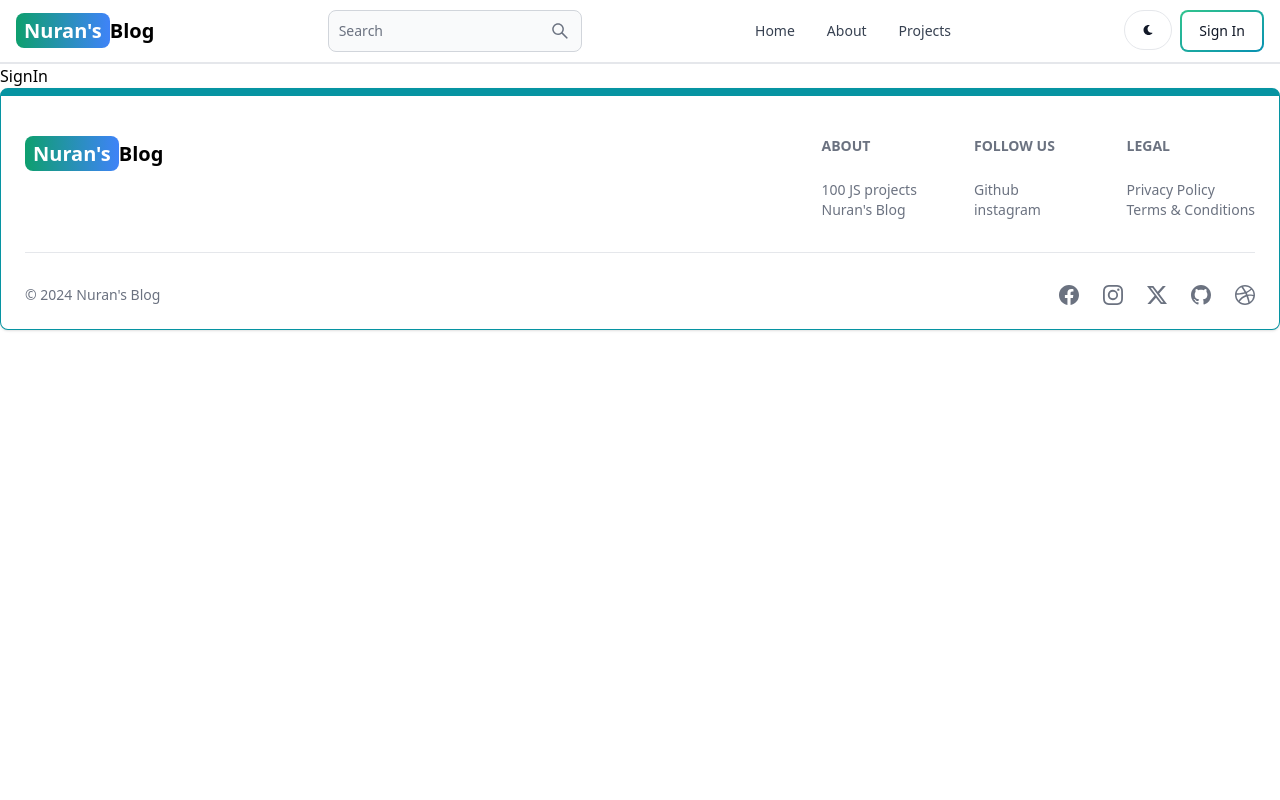
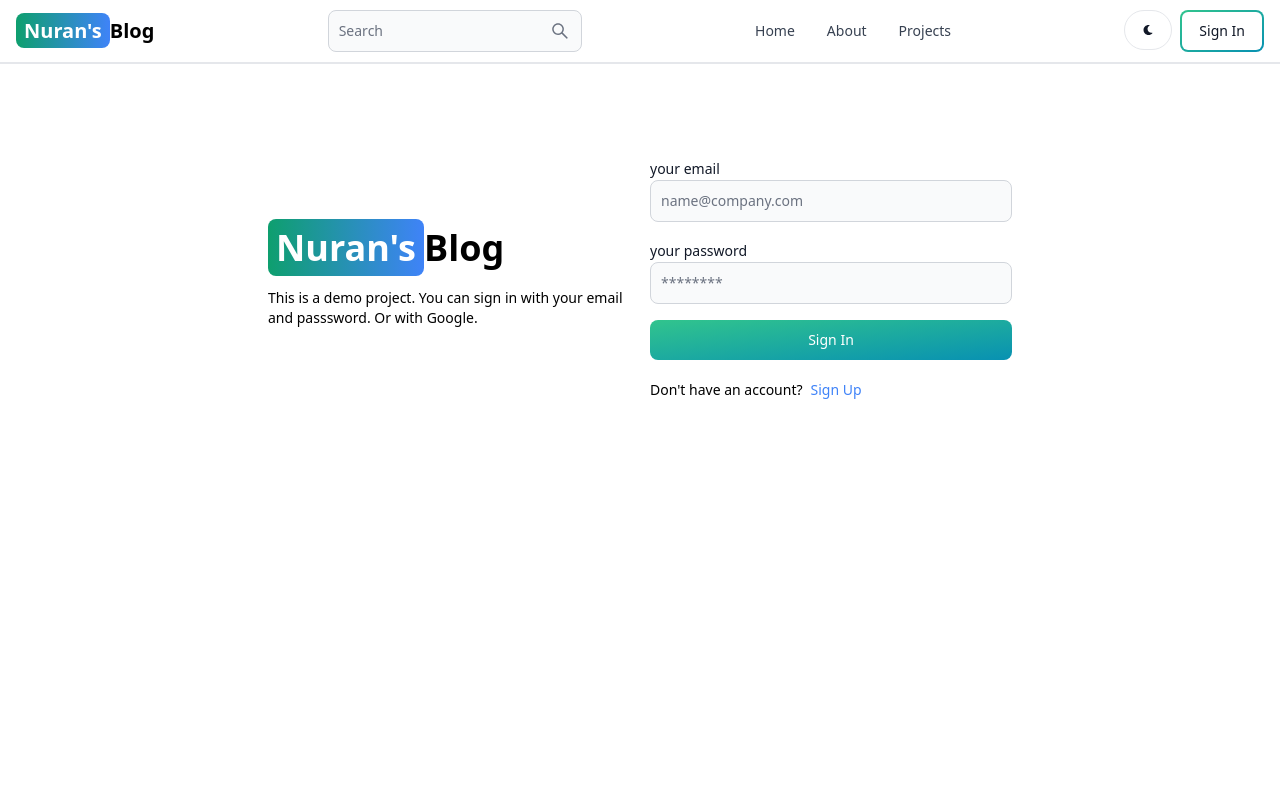
Before and after one commit to nuran912/MERN-blogApp, a React (Vite) app in the folder client/: page /sign-in in a window 1280 px wide. Shown: the top 800 px of the page. Built offline with nearby package versions, Linux system fonts and the light colour scheme.

Commit message:
complete sign in page functionality

```diff
--- a/client/src/Pages/SignIn.jsx
+++ b/client/src/Pages/SignIn.jsx
@@ -1,7 +1,101 @@
-import React from 'react'
+import {Link, useNavigate} from 'react-router-dom';
+import {Button, Label, TextInput, Alert, Spinner} from 'flowbite-react';
+import { useState } from 'react';
 
 export default function SignIn() {
+
+  const [formData,setFormData] = useState({});
+  const [errorMessage, setErrorMessage] = useState(null);
+  const [loading, setLoading] = useState(false);  //for when the page is loading
+  const navigate = useNavigate();
+
+  const handleChange = (e) => {
+    setFormData({...formData, [e.target.id]: e.target.value.trim()})  //if trim() used whitespaces won't be recorded
+  }
+  //since we're submitting it to the database, it takes time so we need to use await so we maje this function asynchronous⬇️
+  const handleSubmit = async (e) => {
+    e.preventDefault(); //to prevent the page from refreshing upon submission by default
+    //to prompt an error if a some part of the form is not filled
+    if(!formData.email || !formData.password){
+      return setErrorMessage(('please fill out all fields'))
+    }
+    try{
+      setLoading(true); //loading phase is set to true when the try starts
+      setErrorMessage(null);  //to cleanup the error message if there's one from the previous instance
+      //this will be used to submit our application⬇️
+      const res = await fetch('/api/auth/signin', {  //fetch method is used to fetch data
+        method: 'POST',
+        headers: {'content-Type': 'application/json'},
+        body: JSON.stringify(formData), //stringify cuz we can't directly send json
+      });
+      const data = await res.json();
+      //to get an error when an already existing username is entered⬇️
+      if(data.success == false){
+        setLoading(false);
+        return setErrorMessage(data.message);
+      }
+      setLoading(false) //if there's no error and everything is fine loading phase will end
+      if(res.ok){
+        navigate('/');
+      }
+    }catch(error){
+      //for example, when the user's internet is slow⬇️
+      setErrorMessage(error.message);
+      setLoading(false); //if there's an error, loading phase will end
+    }
+  }
   return (
-    <div>SignIn</div>
+    <div className='min-h-screen mt-20'>
+      <div className="flex p-3 max-w-3xl mx-auto flex-col md:flex-row md:items-center gap-5">
+        {/* for the left side ⬇️*/}
+        <div className='flex-1'>
+        <Link to="/" className=' text-4xl font-bold dark:text-white'>
+            <span className='px-2 py-1 bg-gradient-to-r from-green-500 via-turqoise-500 to-blue-500 rounded-lg text-white'>
+                Nuran's</span>
+            Blog
+        </Link>
+        <p className="text-sm mt-5">
+          This is a demo project.
+          You can sign in with your email and passsword.
+          Or with Google.
+        </p>
+        </div>
+        {/* for the right side ⬇️*/}
+        <div className='flex-1'>
+          <form className='flex flex-col gap-4' onSubmit={handleSubmit}>
+            <div>
+              <Label value='your email'/>
+              <TextInput type='emailonChange={handleChange' placeholder='name@company.com' id='email' onChange={handleChange}/>
+            </div>
+            <div>
+              <Label value='your password'/>
+              <TextInput type='password' placeholder='********' id='password' onChange={handleChange}/>
+            </div>
+            {/* shows a loading effect after clicking. During the loading mode(loading=true), button will be disabled.*/}
+            <Button gradientDuoTone='greenToBlue' type='submit' disabled={loading}>
+              { //if loading, show spinner and 'Loading...' , otherwise show 'Sign Up'
+                loading ? (
+                <>
+                <Spinner size='sm'/>
+                <span className='pl-3'>Loading...</span>
+                </>
+              ) : 'Sign In'
+              }
+            </Button>
+          </form>
+          <div className='flex gap-2 text-sm mt-5'>
+            <span>Don't have an account?</span>
+            <Link to='/sign-up' className='text-blue-500'>Sign Up</Link>
+          </div>
+          { //if the error message isn't null, use the alert message.
+            errorMessage && (
+              <Alert className='mt-5' color='failure'>
+                 {errorMessage}
+              </Alert>
+            )
+          }
+        </div>
+      </div>
+    </div>
   )
 }
```
